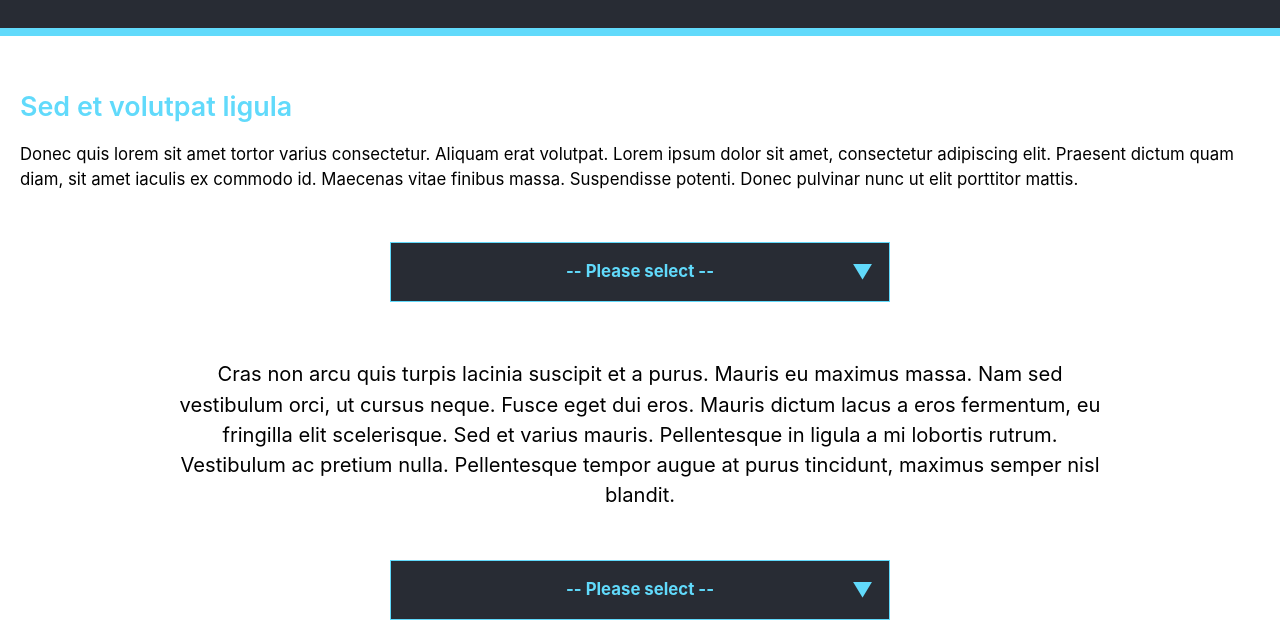
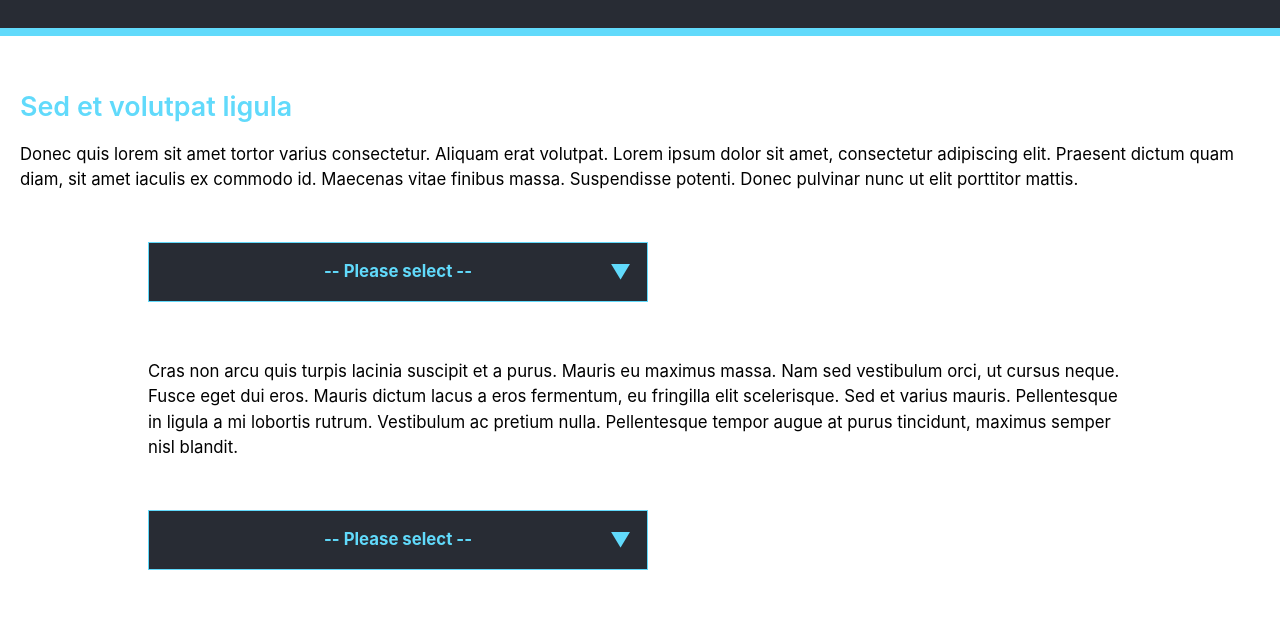
Before and after one commit to zsoltkiraly/select, a plain HTML site: page index.html in a window 1280 px wide. Shown: the part 169-793 px from the top of the page. Drawn offline with Linux system fonts and the light colour scheme.

Commit message:
Select patch-002 {modification demo content}

```diff
--- a/src/app/sass/modules/_select.scss
+++ b/src/app/sass/modules/_select.scss
@@ -1,7 +1,6 @@
 section.select {
     max-width: 1024px;
     margin: 0 auto;
-    text-align: center;
     padding: 0 20px;
     font-size: 1.2em;
     line-height: 1.5;
@@ -10,6 +9,11 @@ section.select {
 
     *, *:after, *:before{
         @include box-sizing(border-box);
+    }
+
+    section.basic-content {
+        padding: 0;
+        font-size: inherit;
     }
 
     div.select {
@@ -74,6 +78,7 @@ section.select {
             overflow: auto;
             background-color: white;
             z-index: 2;
+            text-align: center;
 
             @include opacity(0);
             @include transition(opacity .5s ease);
```
Also changed, not shown: css/main.css.
